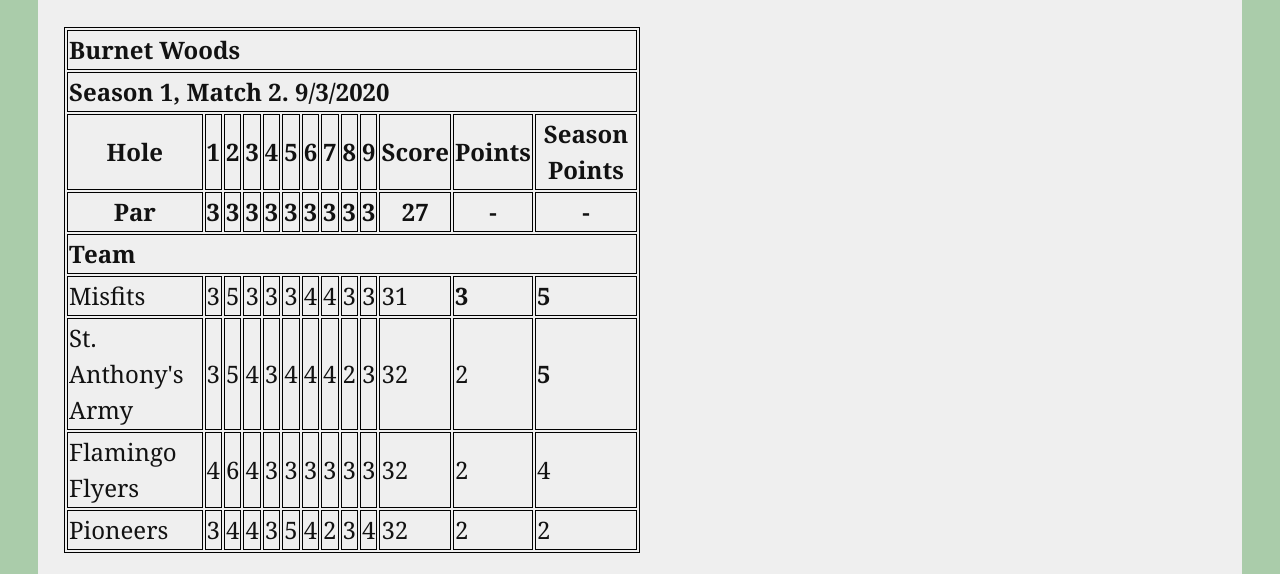
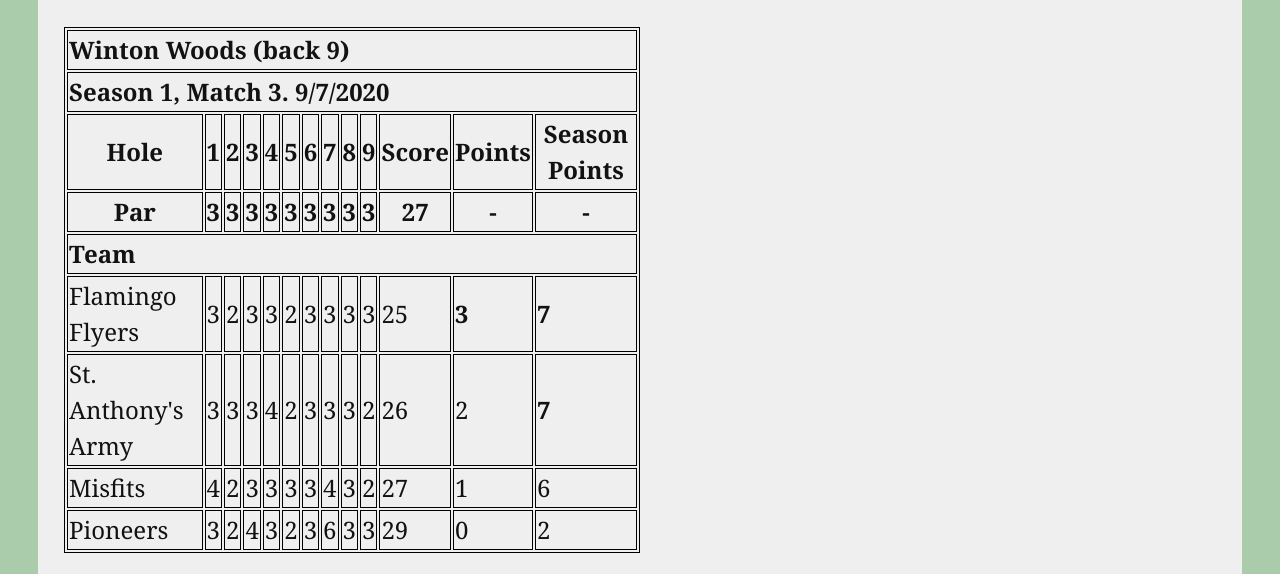
Before and after one commit to bmsauer/bdgl, a plain HTML site: page index.html in a window 1280 px wide. Shown: the part 377-951 px from the top of the page. Drawn offline with Linux system fonts and the light colour scheme.

Commit message:
season1match3

```diff
--- a/index.html
+++ b/index.html
@@ -17,12 +17,12 @@
   </table>
 
   <h2>Last Match</h2>
-    <table class="score">
+   <table class="score">
     <tr>
-      <th colspan="13" align="left">Burnet Woods</th>
+      <th colspan="13" align="left">Winton Woods (back 9)</th>
     </tr>
     <tr>
-      <th colspan="13" align="left">Season 1, Match 2. 9/3/2020</th>
+      <th colspan="13" align="left">Season 1, Match 3. 9/7/2020</th>
     </tr>
     <tr>
       <th>Hole</th><th>1</th><th>2</th><th>3</th><th>4</th><th>5</th><th>6</th><th>7</th><th>8</th><th>9</th><th>Score</th><th>Points</th><th>Season Points</th>
@@ -34,63 +34,63 @@
       <th colspan="13" align="left">Team</th>
     </tr>
     <tr>
-      <td>Misfits</td>
+      <td>Flamingo Flyers</td>
       <td>3</td>
-      <td>5</td>
+      <td>2</td>
+      <td>3</td>
+      <td>3</td>
+      <td>2</td>
+      <td>3</td>
+      <td>3</td>
+      <td>3</td>
+      <td>3</td>
+      <td>25</td>
+      <td><strong>3</strong></td>
+      <td><strong>7</strong></td>
+    </tr>
+    <tr>
+      <td>St. Anthony's Army</td>
       <td>3</td>
       <td>3</td>
       <td>3</td>
       <td>4</td>
-      <td>4</td>
+      <td>2</td>
       <td>3</td>
       <td>3</td>
-      <td>31</td>
-      <td><strong>3</strong></td>
-      <td><strong>5</strong></td>
+      <td>3</td>
+      <td>2</td>
+      <td>26</td>
+      <td>2</td>
+      <td><strong>7</strong></td>
     </tr>
     <tr>
-      <td>St. Anthony's Army</td>
-      <td>3</td>
-      <td>5</td>
-      <td>4</td>
-      <td>3</td>
-      <td>4</td>
-      <td>4</td>
+      <td>Misfits</td>
       <td>4</td>
       <td>2</td>
-      <td>3</td>
-      <td>32</td>
-      <td>2</td>
-      <td><strong>5</strong></td>
-    </tr>
-    <tr>
-      <td>Flamingo Flyers</td>
-      <td>4</td>
-      <td>6</td>
-      <td>4</td>
       <td>3</td>
       <td>3</td>
       <td>3</td>
       <td>3</td>
+      <td>4</td>
       <td>3</td>
-      <td>3</td>
-      <td>32</td>
       <td>2</td>
-      <td>4</td>
+      <td>27</td>
+      <td>1</td>
+      <td>6</td>
     </tr>
     <tr>
       <td>Pioneers</td>
       <td>3</td>
-      <td>4</td>
+      <td>2</td>
       <td>4</td>
       <td>3</td>
-      <td>5</td>
-      <td>4</td>
       <td>2</td>
       <td>3</td>
-      <td>4</td>
-      <td>32</td>
-      <td>2</td>
+      <td>6</td>
+      <td>3</td>
+      <td>3</td>
+      <td>29</td>
+      <td>0</td>
       <td>2</td>
     </tr>
   </table>
```
Also changed, not shown: seasons/1.html (+122 -1 lines).
